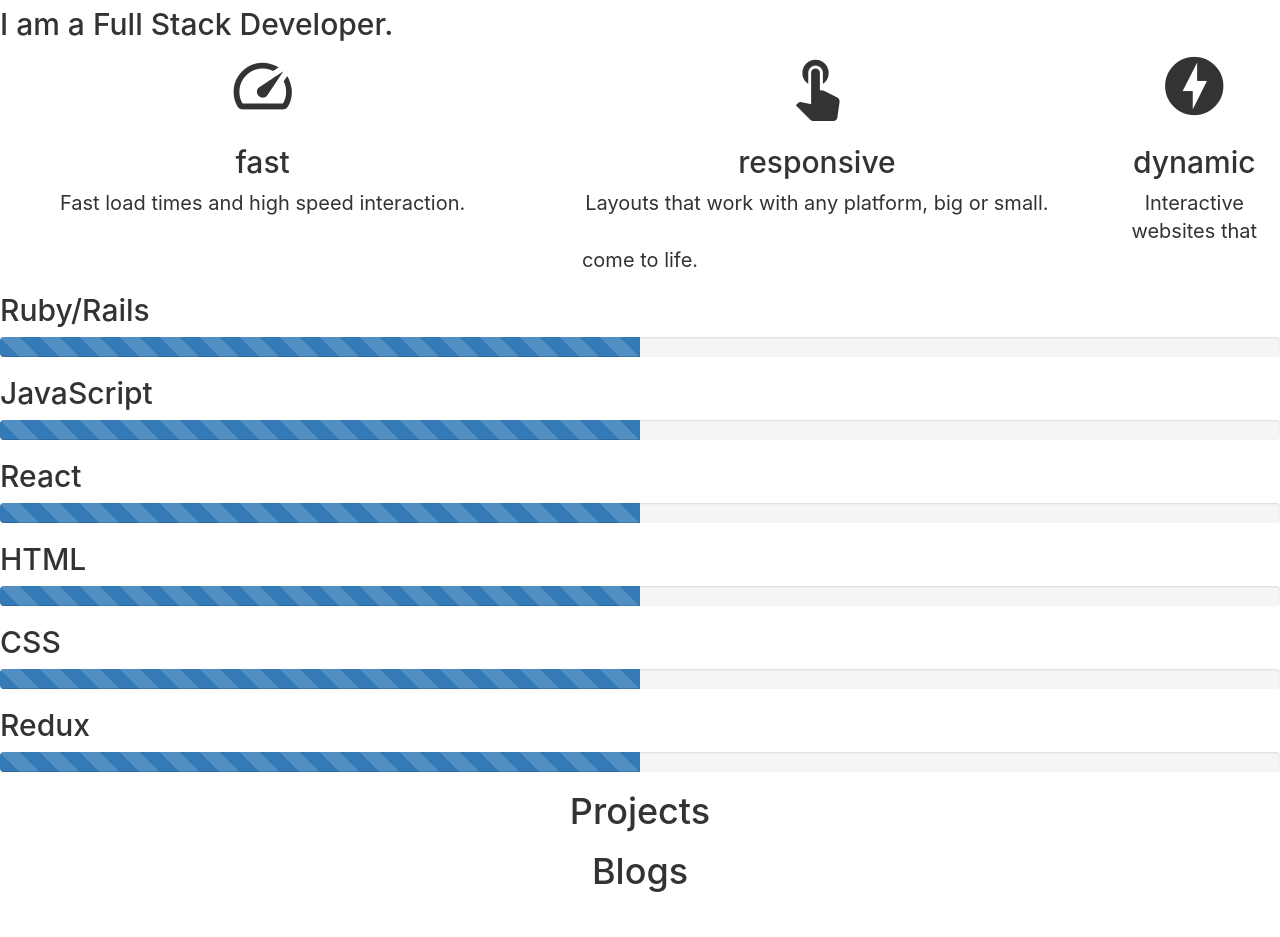
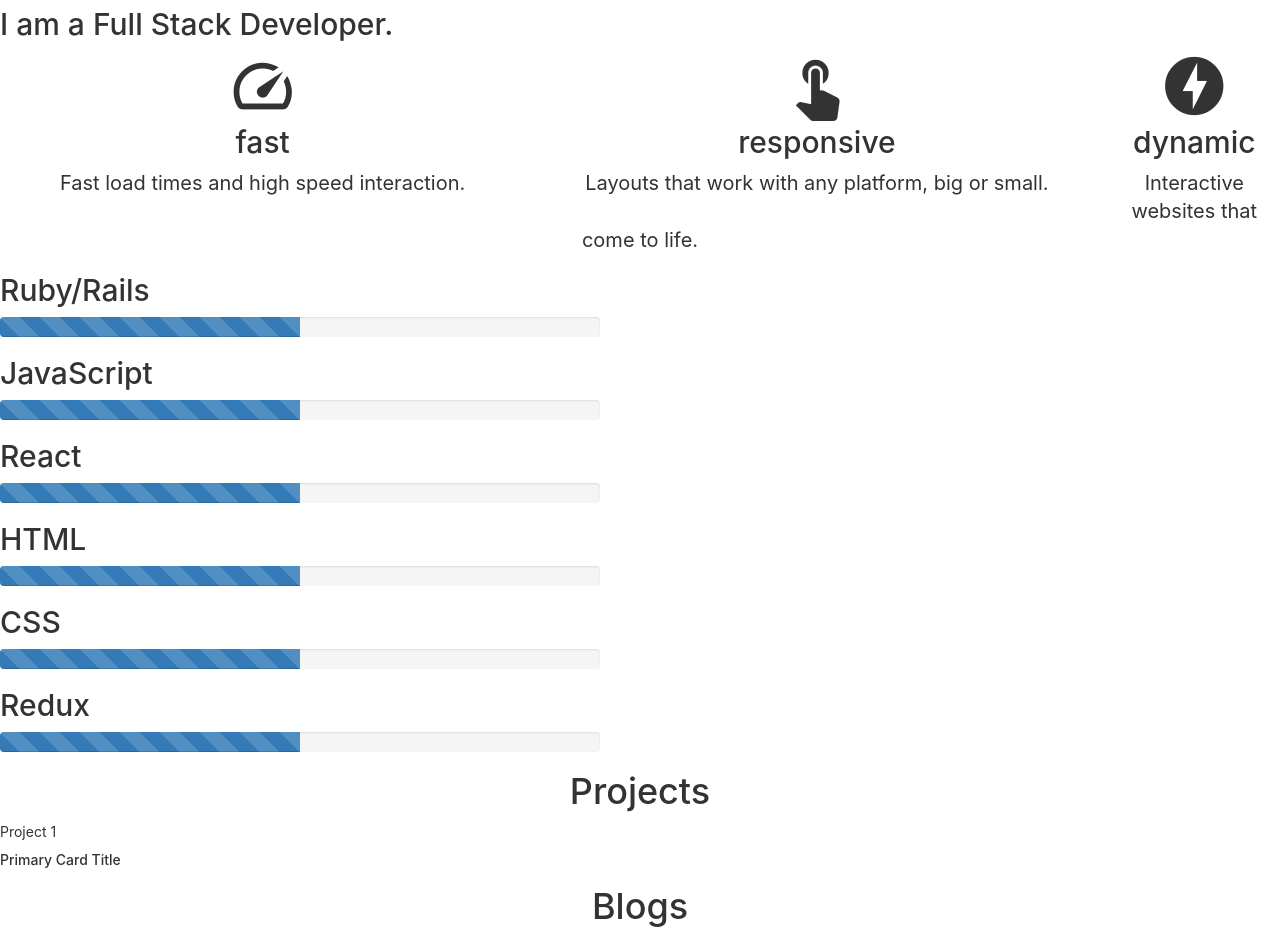
Before and after one commit to vchoe89/discard, a React (Create React App) app: page / in a window 1280 px wide. Shown: the part 200-1137 px from the top of the page. Before the commit the page ends 1101 px from the top, so only its background shows below. Built offline with nearby package versions, Linux system fonts and the light colour scheme.

Commit message:
started project page

```diff
--- a/src/components/Projects.js
+++ b/src/components/Projects.js
@@ -1,9 +1,18 @@
 import React from 'react';
+import { Card } from 'react-bootstrap';
 
 class Projects extends React.Component{
   render(){
     return(
-      <h1 id='headlines'>Projects</h1>
+      <div>
+        <h1 id='headlines'>Projects</h1>
+          <Card>
+            <Card.Header>Project 1</Card.Header>
+              <Card.Title>Primary Card Title</Card.Title>
+
+          </Card>
+      </div>
+
     )
   }
 }
--- a/src/index.css
+++ b/src/index.css
@@ -52,3 +52,12 @@ code {
 #secondary-header{
   font-size: 30px;
 }
+
+#bar-section{
+  width: 600px;
+
+}
+
+#secondary-header{
+  margin-top: 0px;
+}
```
